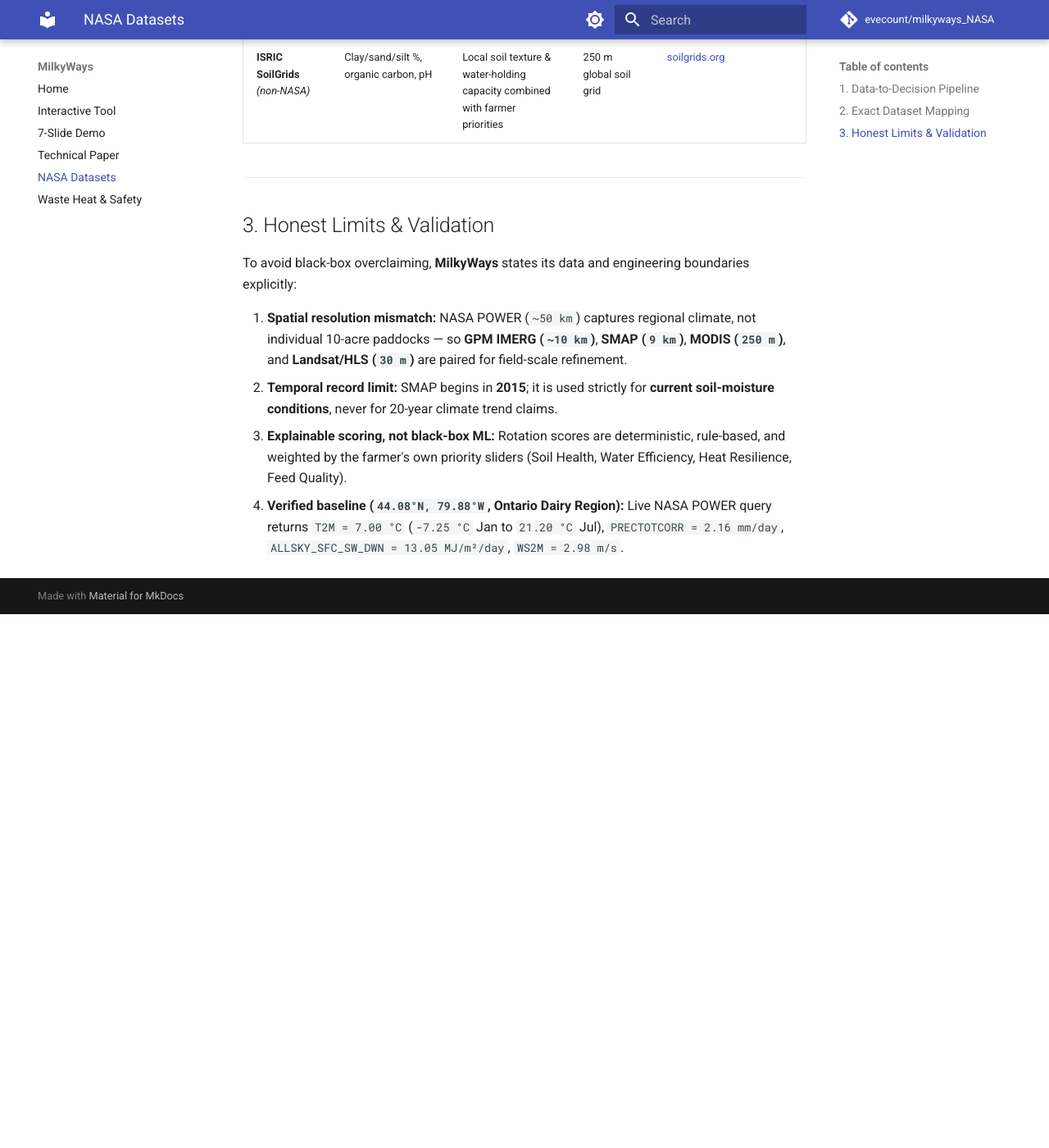
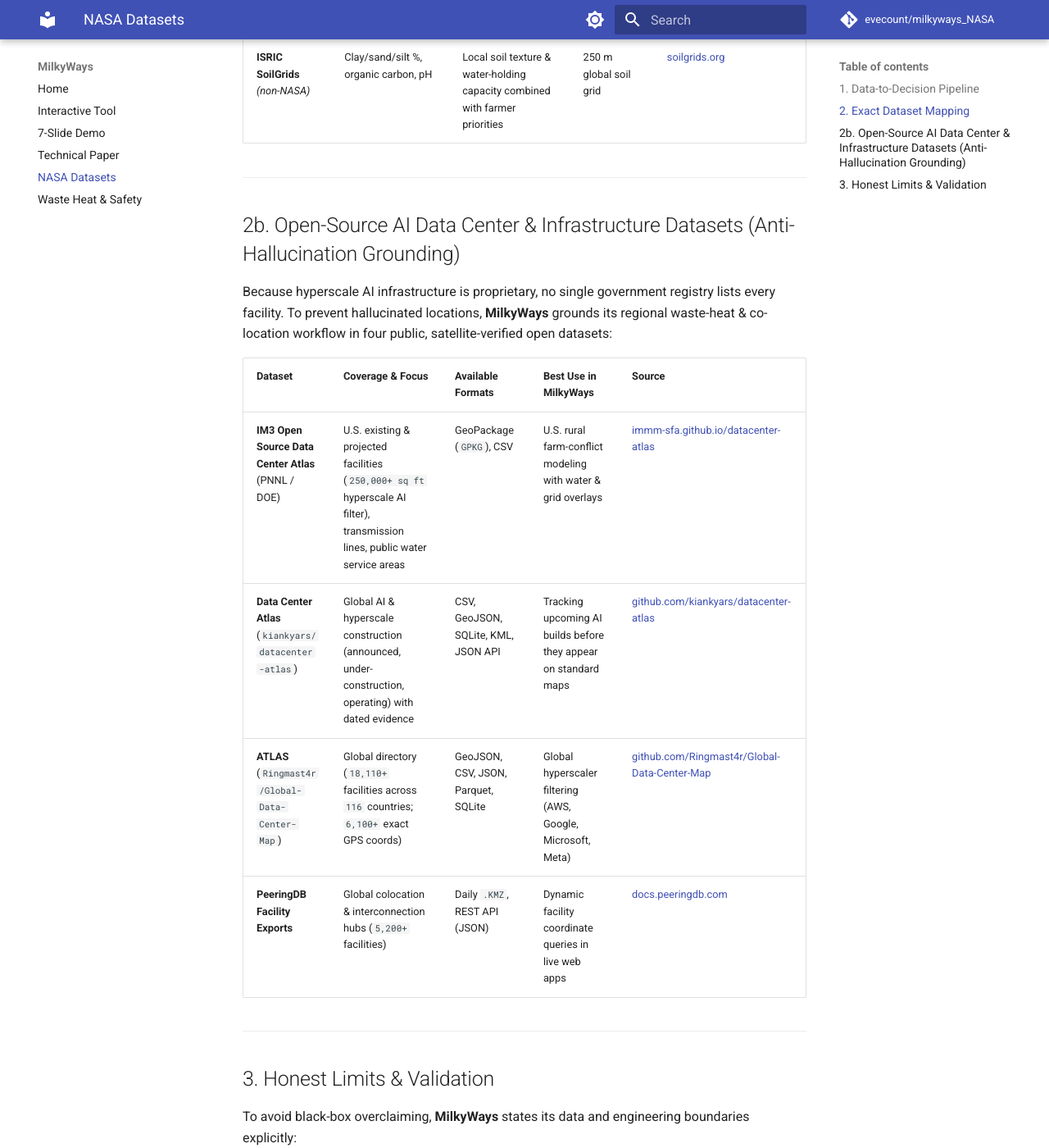
Before and after one commit to evecount/milkyways_NASA, an MkDocs documentation site: the page built from docs/datasets.md, in a window 1280 px wide and 1400 px high, scrolled down 2435 px. Shown: the whole window at 82% size. Built offline with MkDocs 1.6.1 and Material for MkDocs 9.7.7, drawn with Linux system fonts in a browser that asks for light colours; comment, search, counter and statistics services are not loaded; before the commit the page ends 3184 px from its top, so only the background shows below that.

Commit message:
Ground AI Data Center registries in open datasets and add chat domain guard

```diff
--- a/docs/datasets.md
+++ b/docs/datasets.md
@@ -37,6 +37,19 @@ At least one NASA dataset is mandatory for Global Awards eligibility. **MilkyWay
 
 ---
 
+## 2b. Open-Source AI Data Center & Infrastructure Datasets (Anti-Hallucination Grounding)
+
+Because hyperscale AI infrastructure is proprietary, no single government registry lists every facility. To prevent hallucinated locations, **MilkyWays** grounds its regional waste-heat & co-location workflow in four public, satellite-verified open datasets:
+
+| Dataset | Coverage & Focus | Available Formats | Best Use in MilkyWays | Source |
+| :--- | :--- | :--- | :--- | :--- |
+| **IM3 Open Source Data Center Atlas** (PNNL / DOE) | U.S. existing & projected facilities (`250,000+ sq ft` hyperscale AI filter), transmission lines, public water service areas | GeoPackage (`GPKG`), CSV | U.S. rural farm-conflict modeling with water & grid overlays | [immm-sfa.github.io/datacenter-atlas](https://immm-sfa.github.io/datacenter-atlas/) |
+| **Data Center Atlas** (`kiankyars/datacenter-atlas`) | Global AI & hyperscale construction (announced, under-construction, operating) with dated evidence | CSV, GeoJSON, SQLite, KML, JSON API | Tracking upcoming AI builds before they appear on standard maps | [github.com/kiankyars/datacenter-atlas](https://github.com/kiankyars/datacenter-atlas) |
+| **ATLAS** (`Ringmast4r/Global-Data-Center-Map`) | Global directory (`18,110+` facilities across `116` countries; `6,100+` exact GPS coords) | GeoJSON, CSV, JSON, Parquet, SQLite | Global hyperscaler filtering (AWS, Google, Microsoft, Meta) | [github.com/Ringmast4r/Global-Data-Center-Map](https://github.com/ringmast4r/Global-Data-Center-Map) |
+| **PeeringDB Facility Exports** | Global colocation & interconnection hubs (`5,200+` facilities) | Daily `.KMZ`, REST API (JSON) | Dynamic facility coordinate queries in live web apps | [docs.peeringdb.com](https://docs.peeringdb.com/blog/peeringdb_map_with_kmz/) |
+
+---
+
 ## 3. Honest Limits & Validation
 
 To avoid black-box overclaiming, **MilkyWays** states its data and engineering boundaries explicitly:
```
Also changed, not shown: docs/app/index.html (+11 -0 lines).
